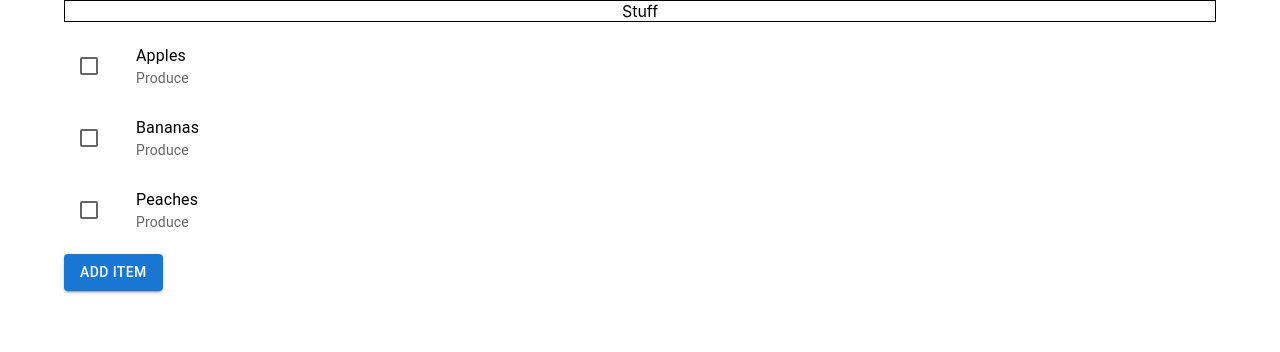
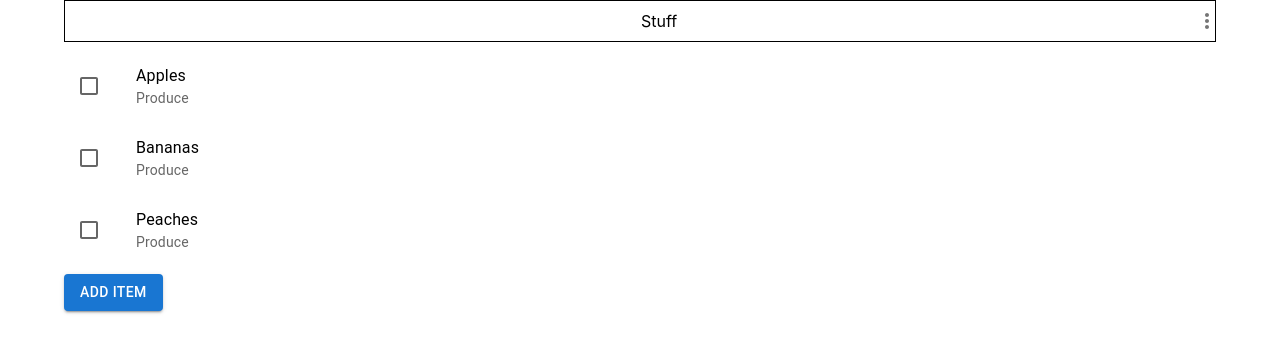
Before and after one commit to Chris-N/list-all, a React (Create React App) app: page / in a window 1280 px wide. Shown: the top 352 px of the page. Built offline with nearby package versions, Linux system fonts and the light colour scheme.

Commit message:
Added settings icon with package

```diff
--- a/package.json
+++ b/package.json
@@ -5,6 +5,7 @@
   "dependencies": {
     "@emotion/react": "^11.10.4",
     "@emotion/styled": "^11.10.4",
+    "@mui/icons-material": "^5.10.3",
     "@mui/material": "^5.10.3",
     "@mui/styled-engine-sc": "^5.10.3",
     "@testing-library/jest-dom": "^5.14.1",
--- a/src/App.tsx
+++ b/src/App.tsx
@@ -3,17 +3,21 @@ import {
   Button,
   Checkbox,
   Container,
+  IconButton,
   List,
   ListItemButton,
   ListItemIcon,
   ListItemText,
 } from '@mui/material';
+import MoreVertIcon from '@mui/icons-material/MoreVert';
 import styled from 'styled-components';
 import { Data } from 'data/items';
 
 const Header = styled.div`
   display: flex;
-  justify-content: center;
+  justify-content: space-between;
+  align-items: center;
+  padding-left: 50%;
   border: 1px black solid;
 `;
 
@@ -22,11 +26,16 @@ const MyList = styled(List)``;
 function App() {
   return (
     <Container id='app'>
-      <Header>Stuff</Header>
+      <Header>
+        Stuff
+        <IconButton edge='end' onClick={() => alert('TODO: settings')}>
+          <MoreVertIcon />
+        </IconButton>
+      </Header>
       <MyList>
         {Data.map((value) => {
           return (
-            <ListItemButton>
+            <ListItemButton key={'listitem-' + value.name}>
               <ListItemIcon>
                 <Checkbox edge='start' disableRipple />
               </ListItemIcon>
```
Also changed, not shown: 1 other file (tests, documents, lock files or other folders).
